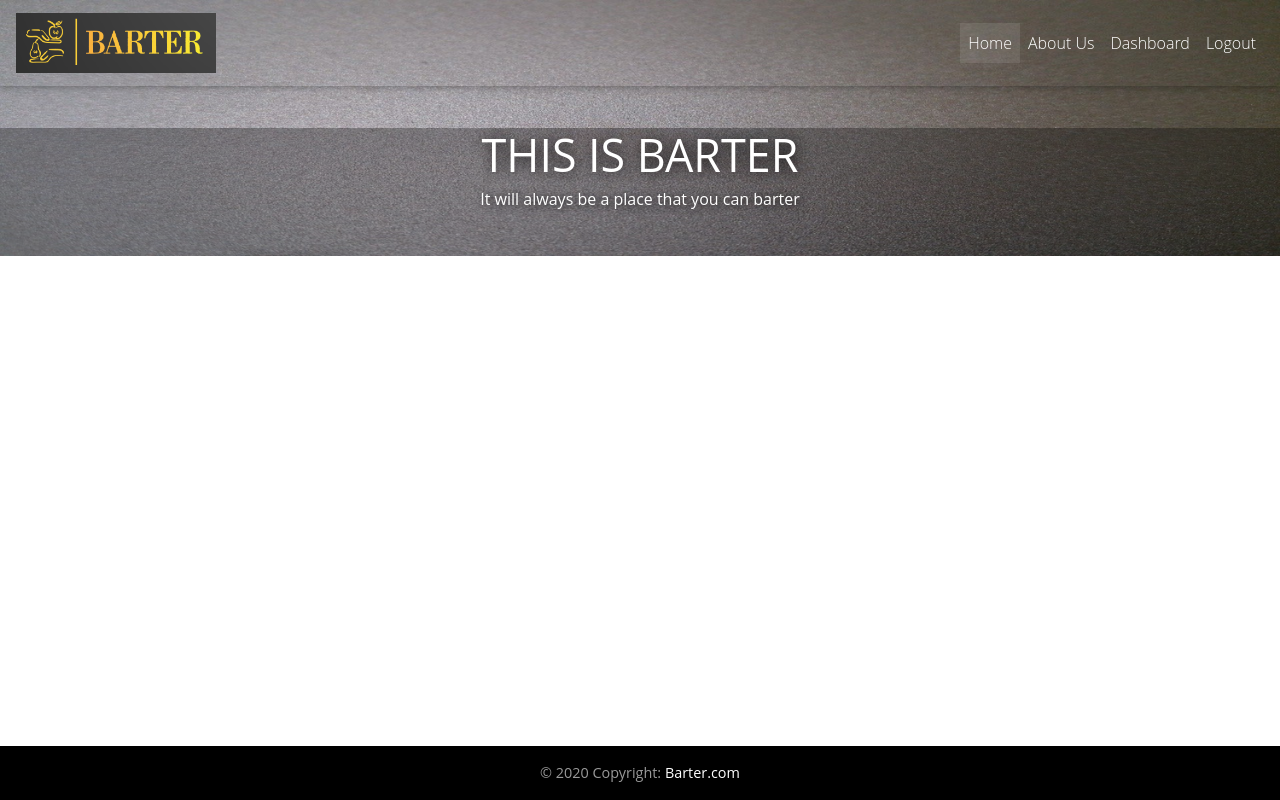
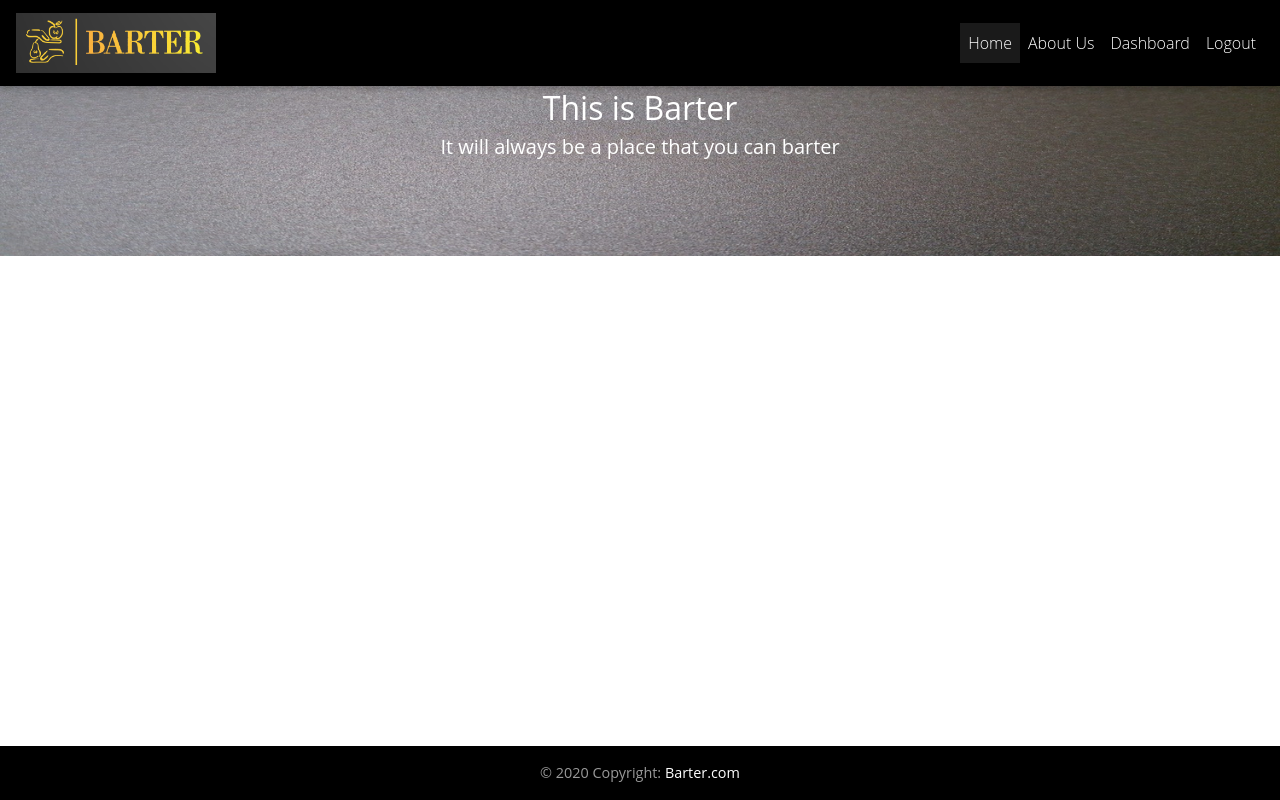
Before and after one commit to asalrostami/Barter, a React (Create React App) app: page / in a window 1280 px wide. Built offline with nearby package versions, Linux system fonts and the light colour scheme.

Commit message:
did some changes in header

```diff
--- a/src/components/Layout/Header/Header.js
+++ b/src/components/Layout/Header/Header.js
@@ -3,10 +3,9 @@ import image from '../../../assets/Images/bg1.png';
 import styles from './Header.module.css';
 import { MDBMask, MDBView, MDBRow, MDBCol } from "mdbreact";
 
+const header = (props) => {
 
-const header = (props) => {
    return (
-
          <MDBRow>
             <MDBCol md="12" >
             <MDBView>
@@ -15,13 +14,13 @@ const header = (props) => {
                 className="img-fluid"
                 alt=""
               />
-              <MDBMask className="flex-center" overlay="teal-slight">
-                <p className="black-text">Page's Name</p>
+              <MDBMask className="flex-center flex-column text-white text-center" overlay="black-slight">
+                <h2>This is Barter</h2>
+                <h5>It will always be a place that you can barter</h5>
               </MDBMask>
             </MDBView>
             </MDBCol>
          </MDBRow>
-
    );
 }
 
--- a/src/components/Layout/Header/Header.module.css
+++ b/src/components/Layout/Header/Header.module.css
@@ -2,3 +2,39 @@
     width: 100%;
     height: 100%;
 }
+.Content{
+    margin-top: 72px;
+}
+.view img {
+    width: 100%;
+    height: 100%;
+}
+
+  .caption {
+
+   position: absolute;
+  display: flex;
+  justify-content: center;
+  top: auto;
+  left: 0;
+  right: 0;
+  }
+
+  .caption h2 {
+    font-size: 280%;
+    text-transform: uppercase;
+    text-shadow: 1px 1px 15px #000;
+  }
+
+  .caption h5 {
+    font-size: 100%;
+    font-weight: 500;
+    text-shadow: 1px 1px 10px #000;
+    padding-bottom: 1rem;
+  }
+@media (max-width: 992px) {
+}
+@media (max-width: 768px) {
+}
+@media (max-width: 576px) {
+}
--- a/src/components/Layout/Layout.js
+++ b/src/components/Layout/Layout.js
@@ -9,7 +9,7 @@ const layout = (props) => {
     return(
         <React.Fragment>
             <Toolbar isAuth={props.isAuth} />
-            {/* <Header /> */}
+            <Header />
             <main className={classes.Content}>
                 {props.children}
             </main>
--- a/src/components/Layout/Navigation/Toolbar/Toolbar.js
+++ b/src/components/Layout/Navigation/Toolbar/Toolbar.js
@@ -5,20 +5,12 @@ import image from '../../../../assets/Images/bg1.png';
 import {MDBNavbar, MDBNavbarBrand, MDBNavbarNav, MDBNavbarToggler, MDBCollapse, MDBNavItem, MDBNavLink, MDBContainer, MDBMask, MDBView } from "mdbreact";
 
 class Toolbar extends Component {
-  constructor(props) {
-    super(props);
-    this.state = {
-      collapse: false,
-      isWideEnough: false
+  state = {
+    isOpen: false
+  };
 
-    };
-    this.onClick = this.onClick.bind(this);
-  }
-
-  onClick() {
-    this.setState({
-      collapse: !this.state.collapse
-    });
+  toggleCollapse = () => {
+    this.setState({ isOpen: !this.state.isOpen });
   }
 
     render(){
@@ -28,7 +20,7 @@ class Toolbar extends Component {
 
         <div>
           <header>
-              <MDBNavbar color="bg-primary" dark expand="md" fixed="top" scrolling transparent>
+              <MDBNavbar color="black" fixed="top" dark expand="md" >
               <MDBNavbarBrand href="/">
                 <img
                   alt=""
@@ -38,8 +30,8 @@ class Toolbar extends Component {
                   className="d-inline-block align-top"
                 />{' '}
               </MDBNavbarBrand>
-              {!this.state.isWideEnough && <MDBNavbarToggler onClick={this.onClick} />}
-              <MDBCollapse id="navbarCollapse3" isOpen={this.state.collapse} navbar>
+              <MDBNavbarToggler onClick={this.toggleCollapse} />
+              <MDBCollapse isOpen={this.state.isOpen} navbar>
               <MDBNavbarNav right>
 
                 <MDBNavItem active>
@@ -62,22 +54,8 @@ class Toolbar extends Component {
                            <MDBNavLink to="/logout">Logout</MDBNavLink>
                         </MDBNavItem> }
               </MDBNavbarNav>
-
             </MDBCollapse>
             </MDBNavbar>
-            <MDBView className={styles.view}>
-            <img
-                src={image}
-                className="img-fluid"
-                alt=""
-              />
-              <MDBMask overlay="black-light" className={`text-white text-center ${styles.caption}`}>
-                <h2>This is Barter</h2>
-                <h5>It will always be a place that you can barter</h5>
-                <br />
-                {/* <p>Full page intro with background image will be always displayed in full screen mode, regardless of device </p> */}
-              </MDBMask>
-          </MDBView>
           </header>
         </div>
 
--- a/src/components/Layout/Navigation/Toolbar/Toolbar.module.css
+++ b/src/components/Layout/Navigation/Toolbar/Toolbar.module.css
@@ -1,34 +1,3 @@
 .background {
     background-color: black;
 }
-
-.view img {
-    width: 100%;
-    height: 100%;
-}
-
-  .caption {
-
-    position: absolute;
-    top:auto;
-    transform: translateY(50%);
-  }
-
-  .caption h2 {
-    font-size: 280%;
-    text-transform: uppercase;
-    text-shadow: 1px 1px 15px #000;
-  }
-
-  .caption h5 {
-    font-size: 100%;
-    font-weight: 500;
-    text-shadow: 1px 1px 10px #000;
-    padding-bottom: 1rem;
-  }
-@media (max-width: 992px) {
-}
-@media (max-width: 768px) {
-}
-@media (max-width: 576px) {
-}
```
